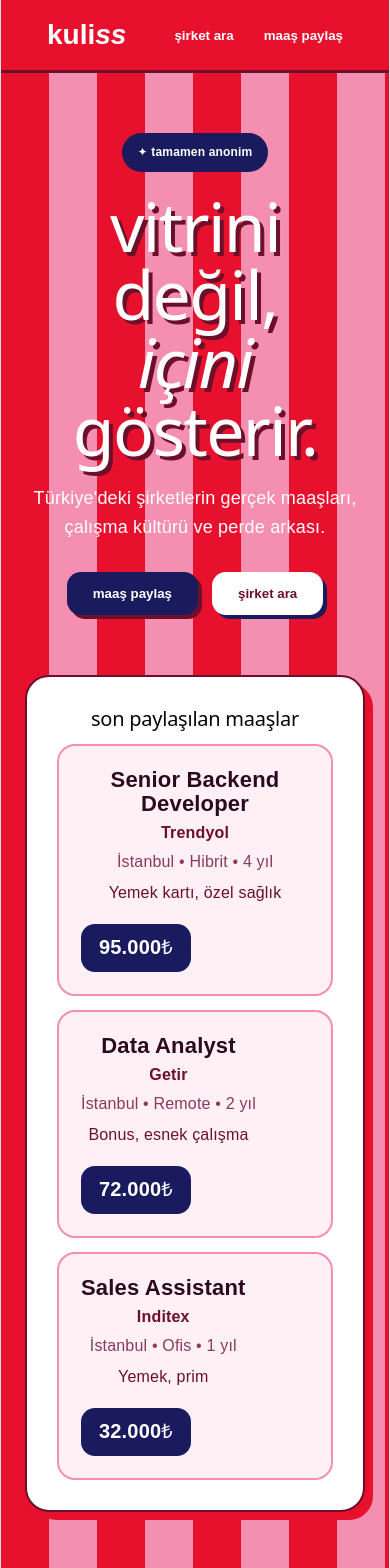
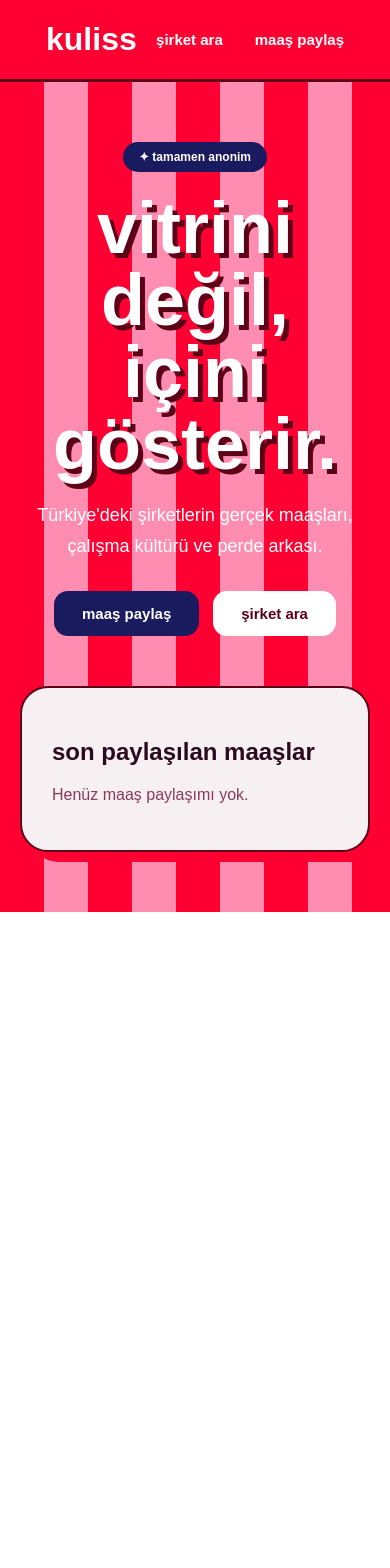
Before and after one commit to rabiagizemdemirhan/kuliss, a React (Vite) app in the folder frontend/: page / in a window 390 px wide. Shown: the top 1568 px of the page. After the commit the page ends 912 px from the top, so only its background shows below. Built offline with nearby package versions, Linux system fonts and the light colour scheme.

Commit message:
Fix layout and remove fake data

```diff
--- a/frontend/src/App.tsx
+++ b/frontend/src/App.tsx
@@ -14,35 +14,8 @@ function App() {
   const [page, setPage] = useState<"home" | "share" | "search">("home");
   const [search, setSearch] = useState("");
 
-  const reports: SalaryReport[] = [
-    {
-      company: "Trendyol",
-      position: "Senior Backend Developer",
-      salary: "95.000₺",
-      city: "İstanbul",
-      workType: "Hibrit",
-      experience: "4 yıl",
-      benefits: "Yemek kartı, özel sağlık"
-    },
-    {
-      company: "Getir",
-      position: "Data Analyst",
-      salary: "72.000₺",
-      city: "İstanbul",
-      workType: "Remote",
-      experience: "2 yıl",
-      benefits: "Bonus, esnek çalışma"
-    },
-    {
-      company: "Inditex",
-      position: "Sales Assistant",
-      salary: "32.000₺",
-      city: "İstanbul",
-      workType: "Ofis",
-      experience: "1 yıl",
-      benefits: "Yemek, prim"
-    }
-  ];
+  // Şimdilik boş veri
+  const reports: SalaryReport[] = [];
 
   const filteredReports = reports.filter((item) =>
     item.company.toLowerCase().includes(search.toLowerCase())
@@ -52,13 +25,14 @@ function App() {
     <div style={styles.page}>
       <nav style={styles.nav}>
         <button style={styles.logo} onClick={() => setPage("home")}>
-          kuli<em>ss</em>
+          kuliss
         </button>
 
         <div style={styles.navLinks}>
           <button style={styles.navBtn} onClick={() => setPage("search")}>
             şirket ara
           </button>
+
           <button style={styles.navBtn} onClick={() => setPage("share")}>
             maaş paylaş
           </button>
@@ -74,19 +48,26 @@ function App() {
               <h1 style={styles.title}>
                 vitrini değil,
                 <br />
-                <em>içini</em> gösterir.
+                içini gösterir.
               </h1>
 
               <p style={styles.subtitle}>
-                Türkiye'deki şirketlerin gerçek maaşları, çalışma kültürü ve
-                perde arkası.
+                Türkiye'deki şirketlerin gerçek maaşları,
+                çalışma kültürü ve perde arkası.
               </p>
 
               <div style={styles.buttonRow}>
-                <button style={styles.primaryBtn} onClick={() => setPage("share")}>
+                <button
+                  style={styles.primaryBtn}
+                  onClick={() => setPage("share")}
+                >
                   maaş paylaş
                 </button>
-                <button style={styles.secondaryBtn} onClick={() => setPage("search")}>
+
+                <button
+                  style={styles.secondaryBtn}
+                  onClick={() => setPage("search")}
+                >
                   şirket ara
                 </button>
               </div>
@@ -99,11 +80,14 @@ function App() {
         {page === "search" && (
           <section style={styles.card}>
             <h2>şirket ara</h2>
-            <p style={styles.muted}>Bir yere girmeden önce gerçeği öğren.</p>
+
+            <p style={styles.muted}>
+              Bir yere girmeden önce gerçeği öğren.
+            </p>
 
             <input
               style={styles.input}
-              placeholder="Şirket adı yaz: Trendyol, Getir, Inditex..."
+              placeholder="Şirket adı yaz..."
               value={search}
               onChange={(e) => setSearch(e.target.value)}
             />
@@ -115,14 +99,22 @@ function App() {
         {page === "share" && (
           <section style={styles.card}>
             <h2>maaş bilgisi ekle</h2>
-            <p style={styles.muted}>Tüm veriler anonimdir.</p>
+
+            <p style={styles.muted}>
+              Tüm veriler anonimdir.
+            </p>
 
             <div style={styles.formGrid}>
               <input style={styles.input} placeholder="Şirket adı" />
+
               <input style={styles.input} placeholder="Sektör" />
+
               <input style={styles.input} placeholder="Şehir" />
+
               <input style={styles.input} placeholder="Pozisyon" />
+
               <input style={styles.input} placeholder="Deneyim yılı" />
+
               <input style={styles.input} placeholder="Maaş miktarı" />
 
               <select style={styles.input}>
@@ -137,12 +129,12 @@ function App() {
               </select>
             </div>
 
-            <textarea style={styles.textarea} placeholder="Yan haklar / yorum" />
+            <textarea
+              style={styles.textarea}
+              placeholder="Yan haklar / yorum"
+            />
 
-            <button
-              style={styles.primaryBtnFull}
-              onClick={() => alert("Frontend form hazır. Sırada backend bağlantısı var.")}
-            >
+            <button style={styles.primaryBtnFull}>
               anonim olarak gönder
             </button>
           </section>
@@ -153,28 +145,44 @@ function App() {
 }
 
 function SalaryList({ reports }: { reports: SalaryReport[] }) {
-  if (reports.length === 0) {
-    return <p style={styles.muted}>Sonuç bulunamadı.</p>;
-  }
-
   return (
     <section style={styles.salaryBox}>
       <h2>son paylaşılan maaşlar</h2>
 
-      {reports.map((item) => (
-        <div key={item.company + item.position} style={styles.salaryCard}>
+      {reports.length === 0 ? (
+        <p style={styles.emptyText}>
+          Henüz maaş paylaşımı yok.
+        </p>
+      ) : (
+        reports.map((item) => (
+          <div
+            key={item.company + item.position}
+            style={styles.salaryCard}
+          >
             <div>
-            <h3 style={styles.position}>{item.position}</h3>
-            <p style={styles.company}>{item.company}</p>
+              <h3 style={styles.position}>
+                {item.position}
+              </h3>
+
+              <p style={styles.company}>
+                {item.company}
+              </p>
+
               <p style={styles.muted}>
                 {item.city} • {item.workType} • {item.experience}
               </p>
-            <p style={styles.benefits}>{item.benefits}</p>
+
+              <p style={styles.benefits}>
+                {item.benefits}
+              </p>
             </div>
 
-          <div style={styles.salaryPill}>{item.salary}</div>
+            <div style={styles.salaryPill}>
+              {item.salary}
             </div>
-      ))}
+          </div>
+        ))
+      )}
     </section>
   );
 }
@@ -183,46 +191,56 @@ const styles: Record<string, React.CSSProperties> = {
   page: {
     minHeight: "100vh",
     background:
-      "repeating-linear-gradient(90deg, #e8112d 0px, #e8112d 48px, #f48fb1 48px, #f48fb1 96px)",
-    color: "#2c0a1e",
-    fontFamily: "Arial, sans-serif"
+      "repeating-linear-gradient(90deg, #ff0033 0px, #ff0033 44px, #ff8db2 44px, #ff8db2 88px)",
+    fontFamily: "Arial, sans-serif",
+    color: "#2c0a1e"
   },
+
   nav: {
-    background: "#e8112d",
-    borderBottom: "3px solid #6b0f2a",
-    padding: "18px 40px",
+    width: "100%",
+    background: "#ff0033",
+    borderBottom: "3px solid #5c0017",
+    padding: "20px 40px",
     display: "flex",
     justifyContent: "space-between",
     alignItems: "center"
   },
+
   logo: {
     background: "transparent",
     border: "none",
     color: "white",
-    fontSize: "28px",
-    fontWeight: 800,
+    fontSize: "32px",
+    fontWeight: 900,
     cursor: "pointer"
   },
+
   navLinks: {
     display: "flex",
-    gap: "18px"
+    gap: "20px"
   },
+
   navBtn: {
     background: "transparent",
     border: "none",
     color: "white",
     fontWeight: 700,
-    cursor: "pointer"
+    cursor: "pointer",
+    fontSize: "15px"
   },
+
   main: {
-    maxWidth: "1000px",
+    width: "100%",
+    maxWidth: "1100px",
     margin: "0 auto",
-    padding: "60px 24px"
+    padding: "60px 20px"
   },
+
   hero: {
     textAlign: "center",
-    marginBottom: "60px"
+    marginBottom: "50px"
   },
+
   badge: {
     display: "inline-block",
     background: "#1a1a5e",
@@ -233,88 +251,103 @@ const styles: Record<string, React.CSSProperties> = {
     fontWeight: 700,
     marginBottom: "20px"
   },
+
   title: {
-    fontSize: "68px",
+    fontSize: "72px",
     lineHeight: 1,
+    color: "white",
     margin: "0 0 20px",
+    textShadow: "5px 5px 0 #5c0017"
+  },
+
+  subtitle: {
+    maxWidth: "620px",
+    margin: "0 auto",
     color: "white",
-    textShadow: "4px 4px 0 #6b0f2a"
+    fontSize: "18px",
+    lineHeight: 1.7
   },
-  subtitle: {
-    color: "white",
-    maxWidth: "560px",
-    margin: "0 auto",
-    fontSize: "18px",
-    lineHeight: 1.6
-  },
+
   buttonRow: {
     display: "flex",
     justifyContent: "center",
     gap: "14px",
-    marginTop: "30px"
+    marginTop: "30px",
+    flexWrap: "wrap"
   },
+
   primaryBtn: {
     background: "#1a1a5e",
     color: "white",
     border: "none",
-    padding: "14px 26px",
+    padding: "14px 28px",
     borderRadius: "14px",
     fontWeight: 800,
     cursor: "pointer",
-    boxShadow: "4px 4px 0 #6b0f2a"
+    fontSize: "15px"
   },
+
   secondaryBtn: {
     background: "white",
-    color: "#6b0f2a",
+    color: "#5c0017",
     border: "none",
-    padding: "14px 26px",
+    padding: "14px 28px",
     borderRadius: "14px",
     fontWeight: 800,
     cursor: "pointer",
-    boxShadow: "4px 4px 0 #1a1a5e"
+    fontSize: "15px"
   },
+
   card: {
-    background: "white",
-    border: "2px solid #6b0f2a",
-    borderRadius: "24px",
-    padding: "32px",
-    boxShadow: "8px 8px 0 #e8112d"
+    background: "#f6f0f2",
+    border: "2px solid #5c0017",
+    borderRadius: "28px",
+    padding: "34px",
+    boxShadow: "10px 10px 0 #ff0033"
   },
+
   salaryBox: {
-    background: "white",
-    border: "2px solid #6b0f2a",
-    borderRadius: "24px",
+    marginTop: "30px",
+    background: "#f6f0f2",
+    border: "2px solid #5c0017",
+    borderRadius: "28px",
     padding: "30px",
-    boxShadow: "8px 8px 0 #e8112d"
+    boxShadow: "10px 10px 0 #ff0033"
   },
+
   salaryCard: {
-    background: "#fff0f5",
-    border: "2px solid #f48fb1",
+    background: "#ffe5ef",
+    border: "2px solid #ff8db2",
     borderRadius: "18px",
     padding: "22px",
-    marginTop: "14px",
+    marginTop: "16px",
     display: "flex",
     justifyContent: "space-between",
+    alignItems: "center",
     gap: "20px",
-    alignItems: "center",
     flexWrap: "wrap"
   },
+
   position: {
     margin: "0 0 6px",
-    fontSize: "22px"
+    fontSize: "24px"
   },
+
   company: {
     margin: "0 0 6px",
-    color: "#6b0f2a",
+    color: "#5c0017",
     fontWeight: 800
   },
+
   muted: {
     color: "#8b3a5a"
   },
+
   benefits: {
     marginTop: "8px",
-    color: "#6b0f2a"
+    color: "#5c0017"
   },
+
   salaryPill: {
     background: "#1a1a5e",
     color: "white",
@@ -323,29 +356,38 @@ const styles: Record<string, React.CSSProperties> = {
     fontWeight: 800,
     fontSize: "20px"
   },
+
+  emptyText: {
+    marginTop: "20px",
+    color: "#8b3a5a"
+  },
+
   input: {
+    width: "100%",
     padding: "14px",
-    borderRadius: "12px",
-    border: "2px solid #f48fb1",
+    borderRadius: "14px",
+    border: "2px solid #ff8db2",
     fontSize: "15px",
-    width: "100%",
     boxSizing: "border-box"
   },
+
   formGrid: {
     display: "grid",
     gridTemplateColumns: "1fr 1fr",
     gap: "14px",
     marginTop: "20px"
   },
+
   textarea: {
     width: "100%",
-    minHeight: "100px",
+    minHeight: "120px",
     marginTop: "14px",
     padding: "14px",
-    borderRadius: "12px",
-    border: "2px solid #f48fb1",
+    borderRadius: "14px",
+    border: "2px solid #ff8db2",
     boxSizing: "border-box"
   },
+
   primaryBtnFull: {
     width: "100%",
     marginTop: "18px",
@@ -355,7 +397,8 @@ const styles: Record<string, React.CSSProperties> = {
     padding: "16px",
     borderRadius: "14px",
     fontWeight: 800,
-    cursor: "pointer"
+    cursor: "pointer",
+    fontSize: "15px"
   }
 };
 
--- a/frontend/src/index.css
+++ b/frontend/src/index.css
@@ -1,111 +1,16 @@
-:root {
-  --text: #6b6375;
-  --text-h: #08060d;
-  --bg: #fff;
-  --border: #e5e4e7;
-  --code-bg: #f4f3ec;
-  --accent: #aa3bff;
-  --accent-bg: rgba(170, 59, 255, 0.1);
-  --accent-border: rgba(170, 59, 255, 0.5);
-  --social-bg: rgba(244, 243, 236, 0.5);
-  --shadow:
-    rgba(0, 0, 0, 0.1) 0 10px 15px -3px, rgba(0, 0, 0, 0.05) 0 4px 6px -2px;
-
-  --sans: system-ui, 'Segoe UI', Roboto, sans-serif;
-  --heading: system-ui, 'Segoe UI', Roboto, sans-serif;
-  --mono: ui-monospace, Consolas, monospace;
-
-  font: 18px/145% var(--sans);
-  letter-spacing: 0.18px;
-  color-scheme: light dark;
-  color: var(--text);
-  background: var(--bg);
-  font-synthesis: none;
-  text-rendering: optimizeLegibility;
-  -webkit-font-smoothing: antialiased;
-  -moz-osx-font-smoothing: grayscale;
-
-  @media (max-width: 1024px) {
-    font-size: 16px;
-  }
-}
-
-@media (prefers-color-scheme: dark) {
-  :root {
-    --text: #9ca3af;
-    --text-h: #f3f4f6;
-    --bg: #16171d;
-    --border: #2e303a;
-    --code-bg: #1f2028;
-    --accent: #c084fc;
-    --accent-bg: rgba(192, 132, 252, 0.15);
-    --accent-border: rgba(192, 132, 252, 0.5);
-    --social-bg: rgba(47, 48, 58, 0.5);
-    --shadow:
-      rgba(0, 0, 0, 0.4) 0 10px 15px -3px, rgba(0, 0, 0, 0.25) 0 4px 6px -2px;
-  }
-
-  #social .button-icon {
-    filter: invert(1) brightness(2);
-  }
-}
-
-#root {
-  width: 1126px;
-  max-width: 100%;
-  margin: 0 auto;
-  text-align: center;
-  border-inline: 1px solid var(--border);
-  min-height: 100svh;
-  display: flex;
-  flex-direction: column;
+* {
   box-sizing: border-box;
 }
 
-body {
+html,
+body,
+#root {
   margin: 0;
+  padding: 0;
+  min-height: 100vh;
+  width: 100%;
 }
 
-h1,
-h2 {
-  font-family: var(--heading);
-  font-weight: 500;
-  color: var(--text-h);
+body {
+  font-family: Arial, sans-serif;
 }
-
-h1 {
-  font-size: 56px;
-  letter-spacing: -1.68px;
-  margin: 32px 0;
-  @media (max-width: 1024px) {
-    font-size: 36px;
-    margin: 20px 0;
-  }
-}
-h2 {
-  font-size: 24px;
-  line-height: 118%;
-  letter-spacing: -0.24px;
-  margin: 0 0 8px;
-  @media (max-width: 1024px) {
-    font-size: 20px;
-  }
-}
-p {
-  margin: 0;
-}
-
-code,
-.counter {
-  font-family: var(--mono);
-  display: inline-flex;
-  border-radius: 4px;
-  color: var(--text-h);
-}
-
-code {
-  font-size: 15px;
-  line-height: 135%;
-  padding: 4px 8px;
-  background: var(--code-bg);
-}
```
Lines whose indentation alone changed are shown as unchanged.
